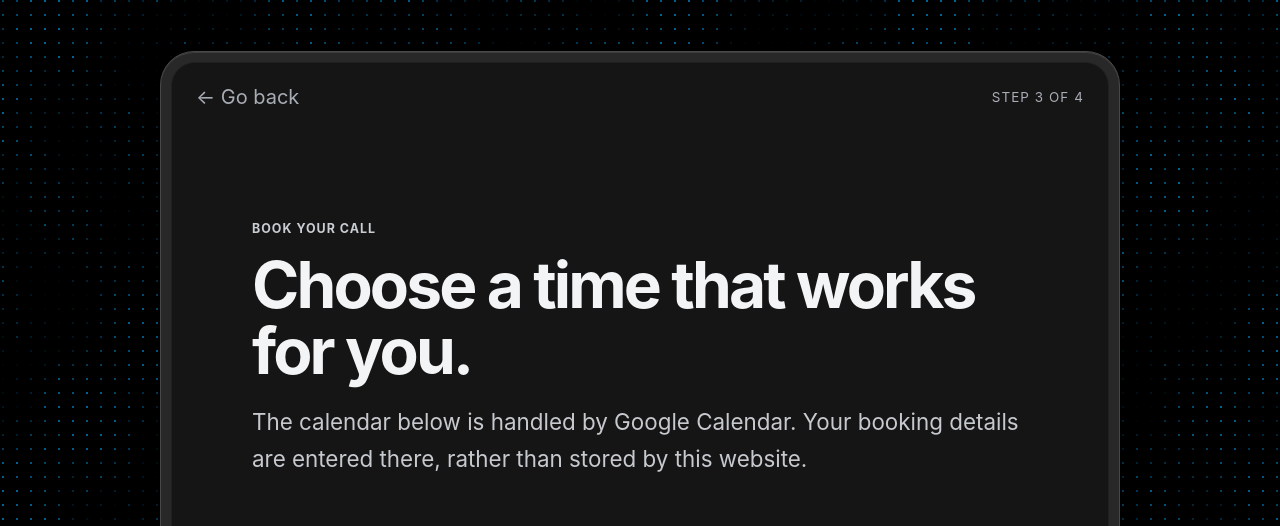
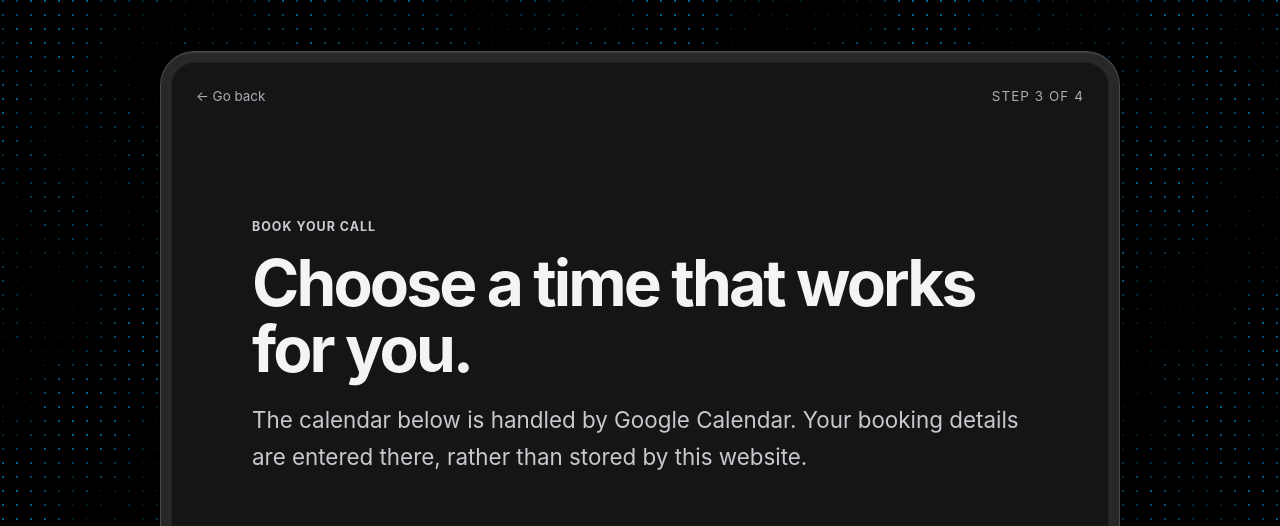
Before and after one commit to kristianneuhen/NeuhenAI, a Flask app: page /book in a window 1280 px wide. Shown: the top 526 px of the page. Run offline with Flask 3, Linux system fonts and the light colour scheme; the visitor is signed in with stand-in values (Sample User, id 1).

Commit message:
Match back link size to step indicator

```diff
--- a/static/styles.css
+++ b/static/styles.css
@@ -90,7 +90,7 @@ body:has(.hero-outside) { padding: 0; }
 
 .back-link {
   color: #a8adb5;
-  font-size: 1.25rem;
+  font-size: .84rem;
   text-decoration: none;
 }
 
```
